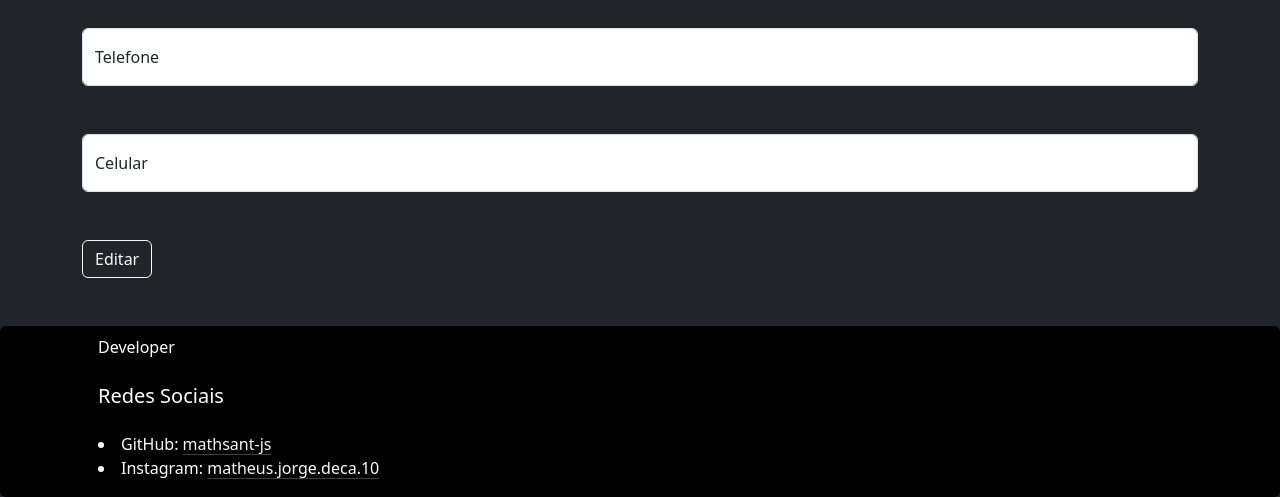
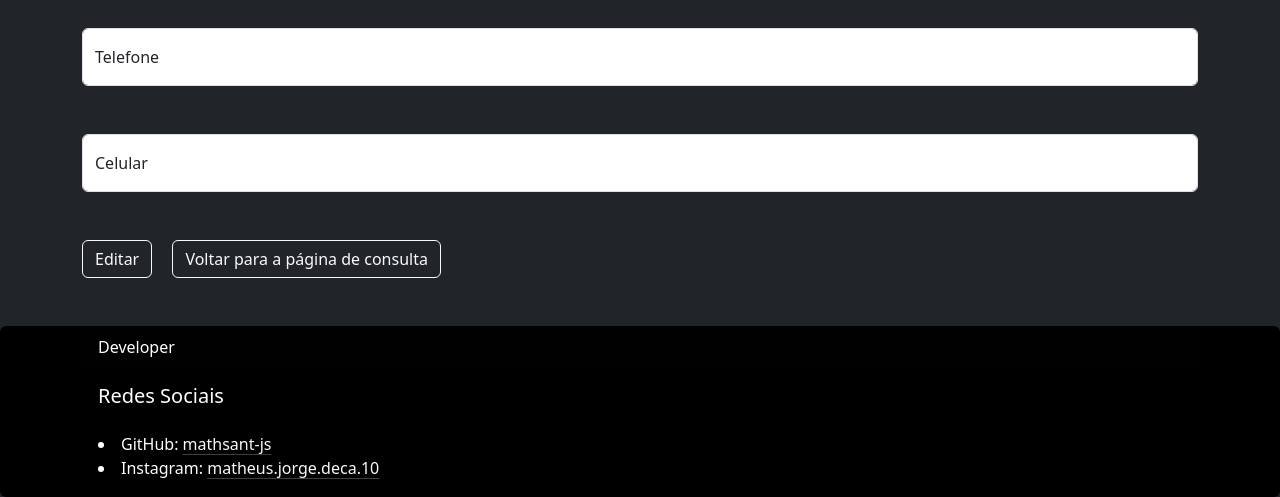
Before and after one commit to mathsant-js/projeto_web_banco_de_dados, a PHP site: page /editar.php?acao=1 in a window 1280 px wide. Shown: the part 798-1295 px from the top of the page. Run offline with PHP 8.4, Linux system fonts and the light colour scheme; data comes from the database, SQL or seed files in the repository; data that the repository does not hold is empty.

```diff
--- a/editar.php
+++ b/editar.php
@@ -77,7 +77,8 @@
                 <label for="cel" class="mb-2">Celular</label>
             </div>
 
-            <input type="button" class="btn btn-outline-light" value="Editar" data-bs-toggle="modal" data-bs-target="#exampleModal">
+            <input type="button" class="btn btn-outline-light me-3" value="Editar" data-bs-toggle="modal" data-bs-target="#exampleModal">
+            <a href="consulta.php?acao=semAcao" class="btn btn-outline-light">Voltar para a página de consulta</a>
 
             <!-- Modal -->
             <div class="modal fade" id="exampleModal" tabindex="-1" aria-labelledby="exampleModalLabel" aria-hidden="true">
```
